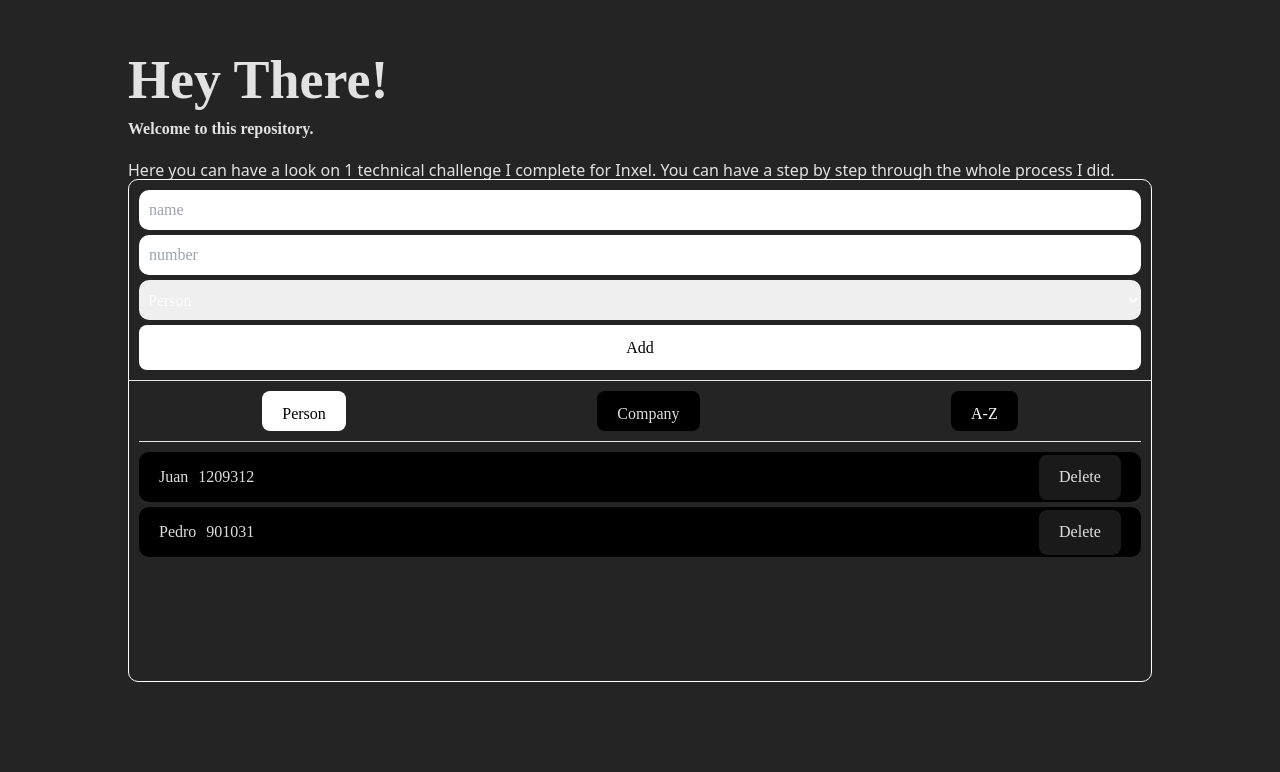
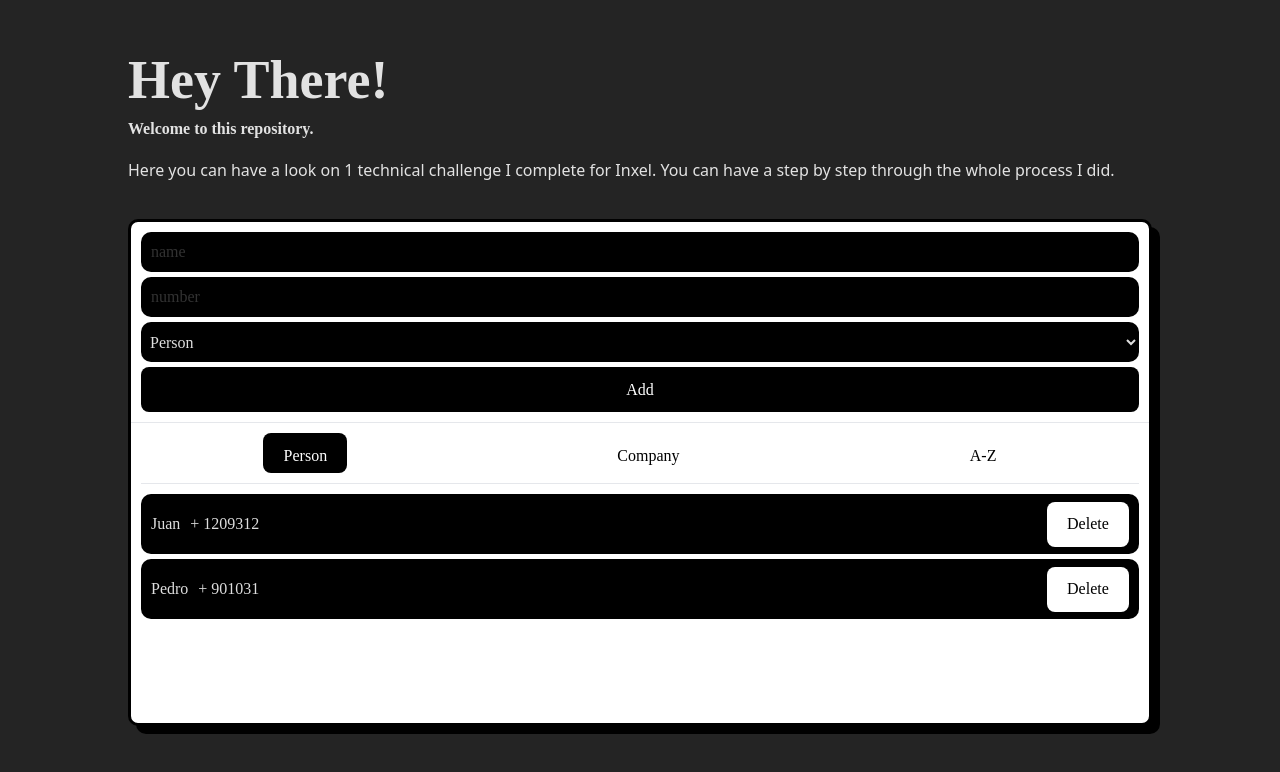
Before and after one commit to kinxori/inxel-test, a React (Vite) app: page / in a window 1280 px wide. Shown: the top 772 px of the page. Built offline with nearby package versions, Linux system fonts and the light colour scheme.

Commit message:
new style added to test compo

```diff
--- a/src/App.jsx
+++ b/src/App.jsx
@@ -2,7 +2,7 @@ import InxelTest from "./components/inxel-test";
 
 export default function App() {
   return (
-    <article className="w-[80%] mx-auto my-10 overflow-hidden font-[Rubik] ">
+    <article className="w-[80%] mx-auto my-10  font-[Rubik] ">
       <div className="">
         <h1 className=" text-[54px] font-bold    ">Hey There!</h1>
         <h3 className=" leading-[16px] font-bold     ">Welcome to this repository. </h3>
--- a/src/components/inxel-test.tsx
+++ b/src/components/inxel-test.tsx
@@ -70,7 +70,19 @@ function InxelTest() {
   const sortedCompanyArray = [...filteredCompany].sort((a, b) => a.name.localeCompare(b.name));
 
   return (
-    <article className="flex flex-col rounded-[10px] border border-solid border-white       ">
+    <article
+      className="flex
+    flex-col
+    rounded-[10px]
+    border-[3px]
+    border-solid
+    border-black
+    my-10
+    bg-white
+    overflow-hidden
+    drop-shadow-[8px_8px_0px_rgba(0,0,0,1)]
+    "
+    >
       <div
         className="
         box-border
@@ -88,6 +100,8 @@ function InxelTest() {
             h-[40px]
             rounded-[10px]
             pl-[10px]
+            bg-black
+            placeholder:text-[rgba(250,250,250,.2)]
             "
           ></input>
           <input
@@ -100,6 +114,9 @@ function InxelTest() {
             h-[40px]
             rounded-[10px]
             pl-[10px]
+            bg-black
+            placeholder:text-[rgba(250,250,250,.2)]
+
             "
           ></input>
           <select
@@ -110,12 +127,13 @@ function InxelTest() {
             h-[40px]
             rounded-[10px]
             pl-[5px]
+            bg-black
             "
           >
             <option value="person">Person</option>
             <option value="company">Company</option>
           </select>
-          <button className="bg-white text-black" onClick={handleSubmit} type="submit">
+          <button className="bg-black text-white" onClick={handleSubmit} type="submit">
             Add
           </button>
         </form>
@@ -133,20 +151,20 @@ function InxelTest() {
       >
         <div className=" flex gap-[5px] h-[40px] justify-around   ">
           <button
-            className={typeDisplay === "person" ? " bg-white text-black " : "bg-black"}
+            className={typeDisplay === "person" ? " bg-black text-white " : "bg-white text-black"}
             onClick={() => setTypeDisplay("person")}
           >
             Person
           </button>
           <button
-            className={typeDisplay === "company" ? " bg-white text-black " : "bg-black"}
+            className={typeDisplay === "company" ? " bg-black text-white " : "bg-white text-black"}
             onClick={() => setTypeDisplay("company")}
           >
             Company
           </button>
           <button
             onClick={handleAlphabetic}
-            className={isSorted ? " bg-white text-black " : " text-white bg-black "}
+            className={isSorted ? " bg-black text-white  " : " bg-white text-black "}
           >
             A-Z
           </button>
@@ -193,28 +211,34 @@ export default InxelTest;
 function Card(props) {
   return (
     <div
-      style={{
-        width: "100%",
-        height: "50px",
-        background: "black",
-        display: "flex",
-        flexDirection: "row",
-        borderRadius: "10px",
-      }}
+      className="
+
+      h-[60px]
+      bg-black
+      flex
+      rounded-[10px]
+      "
     >
       <div
-        style={{
-          width: "100%",
-          display: "flex",
-          justifyContent: "center",
-          alignItems: "center",
-          gap: "10px",
-          margin: "0 20px",
-        }}
+        className="
+        w-[100%]
+     flex
+     justify-center
+     items-center
+     gap-[10px]
+     mx-[10px]
+        "
       >
         <h3>{props.name}</h3>
-        <h3>{props.number}</h3>
-        <button onClick={() => props.handleDelete(props.number)} style={{ marginLeft: "auto" }}>
+        <h3>+ {props.number}</h3>
+        <button
+          onClick={() => props.handleDelete(props.number)}
+          className="
+        ml-auto
+        bg-white
+        text-black
+        "
+        >
           Delete
         </button>
       </div>
```
